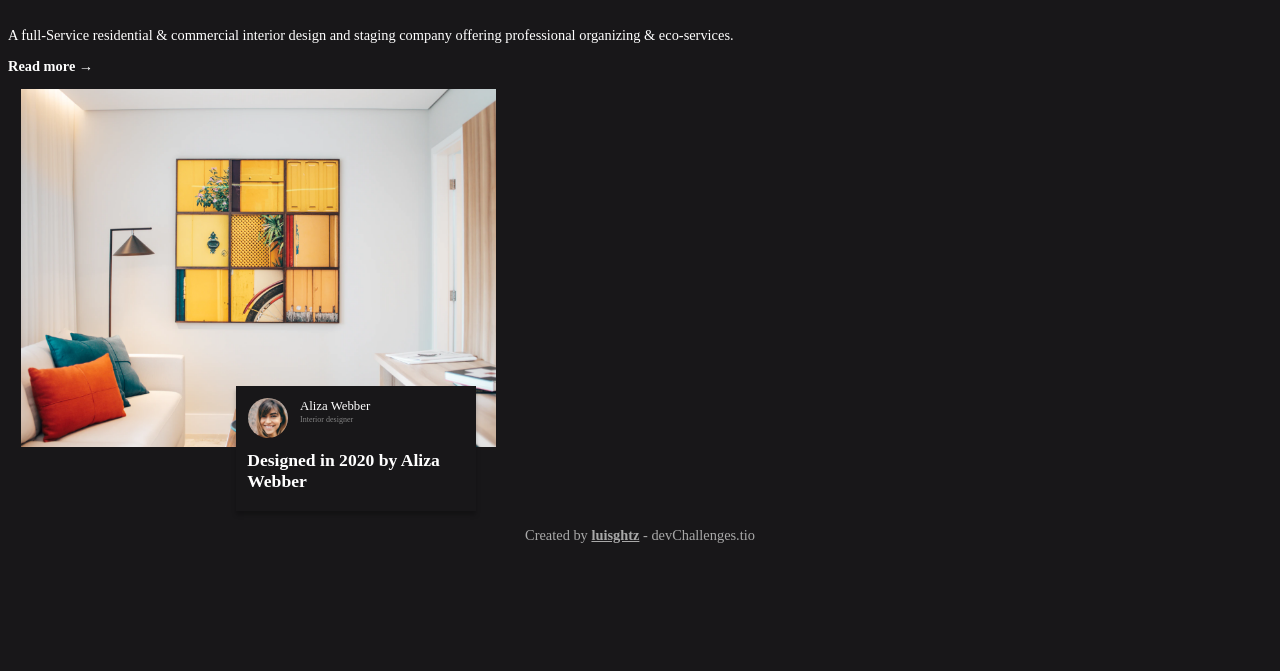
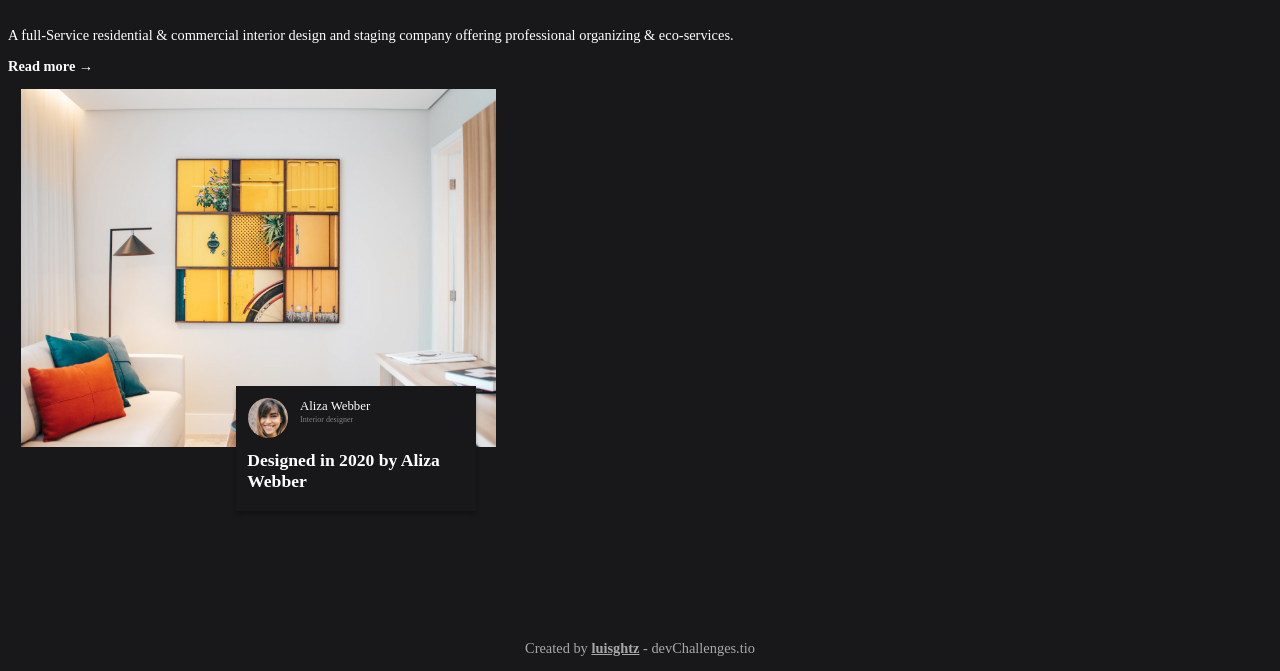
Before and after one commit to LuisGhz/devchallenges.io, a plain HTML site: page 03-interior-consultant/index.html in a window 1280 px wide. Shown: the part 137-808 px from the top of the page. Drawn offline with Linux system fonts and the light colour scheme.

Commit message:
Set .main styles

```diff
--- a/03-interior-consultant/index.html
+++ b/03-interior-consultant/index.html
@@ -10,6 +10,13 @@
         background-color: #181719;
         color: white;
         height: 100%;
+      }
+
+      .main {
+        display: grid;
+        grid-template-columns: 1fr;
+        grid-template-rows: min-content auto min-content;
+        min-height: 100%;
       }
 
       .header {
```
